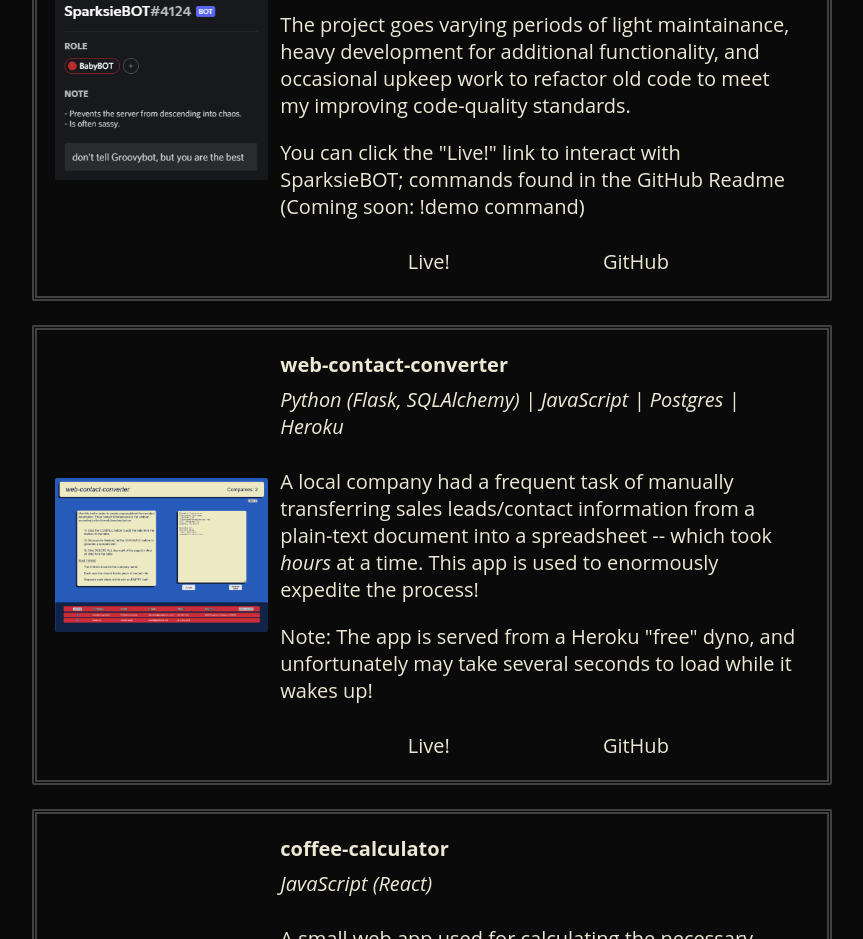
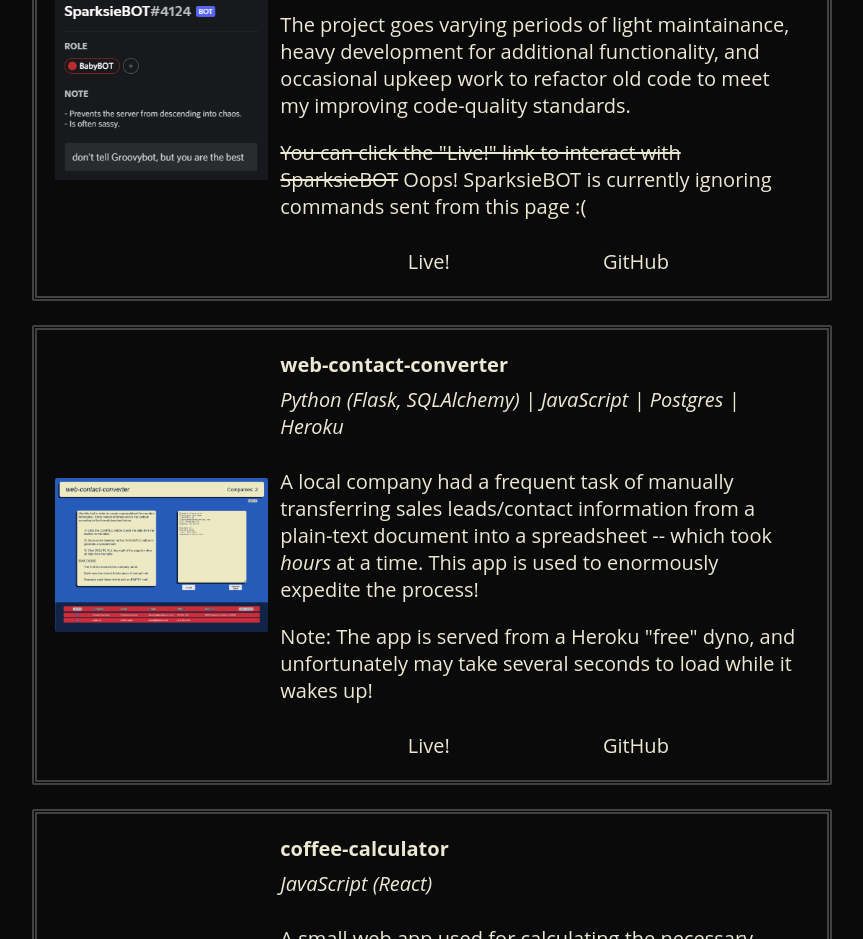
Before and after one commit to spark-c/spark-c.github.io, a React (Create React App) app in the folder app/: page / in a window 1280 px wide. Shown: the part 1080-2019 px from the top of the page, without its empty margins (208-1071 px from the left). Built offline with nearby package versions, Linux system fonts and the light colour scheme.

Commit message:
updated SparksieBOT desc to mention bug

```diff
--- a/app/src/components/project_config.js
+++ b/app/src/components/project_config.js
@@ -18,7 +18,7 @@ export const projects = {
             <div>
                 <p>This bot is created and maintained to provide commands for utility and entertainment on my personal Discord server!</p>
                 <p>The project goes varying periods of light maintainance, heavy development for additional functionality, and occasional upkeep work to refactor old code to meet my improving code-quality standards.</p>
-                <p>You can click the "Live!" link to interact with SparksieBOT; commands found in the GitHub Readme (Coming soon: !demo command)</p>
+                <p><span className="strike">You can click the "Live!" link to interact with SparksieBOT</span> Oops! SparksieBOT is currently ignoring commands sent from this page :(</p>
             </div>
         ),
         "stack": "Python (discord.py, SQLAlchemy) | Postgres | Heroku",
--- a/app/src/components/stylesheet.css
+++ b/app/src/components/stylesheet.css
@@ -88,6 +88,11 @@ footer {
 
 .italic {
     font-style: italic;
+}
+
+.strike {
+    text-decoration: line-through;
+    text-decoration-thickness: 8%;
 }
 
 .link-hover:hover {
```
